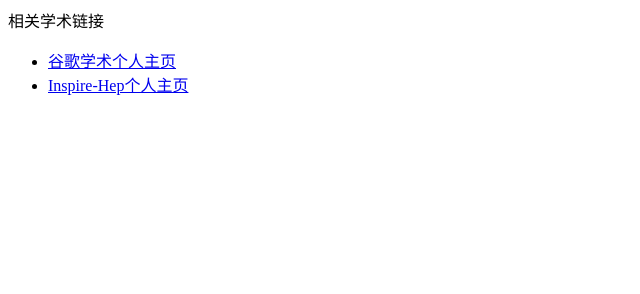
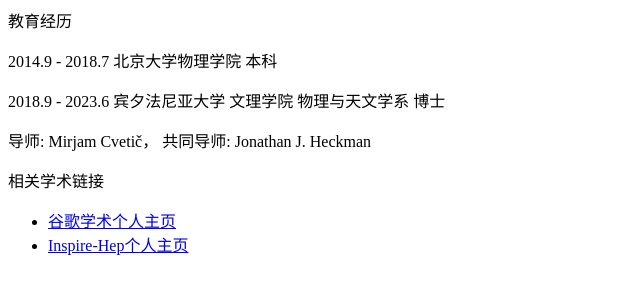
Before and after one commit to zhanghaophy/zhanghaophy, a plain HTML site: page index.html in a window 1280 px wide. Shown: the whole page, without its empty margins (0-640 px from the left). Drawn offline with Linux system fonts and the light colour scheme.

Commit message:
Update index.html

```diff
--- a/index.html
+++ b/index.html
@@ -6,6 +6,14 @@
 
 
 <body>
+
+<p>教育经历</p>
+  <p>2014.9 - 2018.7 北京大学物理学院 本科</p>
+  <p>2018.9 - 2023.6 宾夕法尼亚大学 文理学院 物理与天文学系 博士</p>
+  <p>  导师: Mirjam Cvetič， 共同导师: Jonathan J. Heckman</p>
+
+
+
 <p>相关学术链接</p>
 <ul>
 <li> <a href="https://scholar.google.com/citations?user=xNSb1rYAAAAJ&hl=en">谷歌学术个人主页</a> </li>
```
